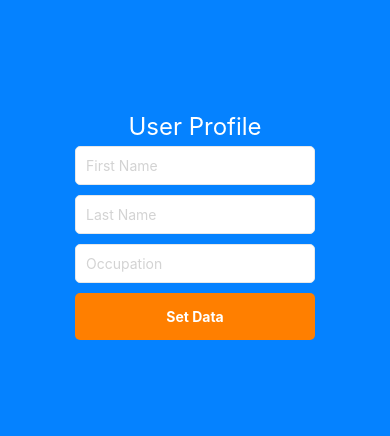
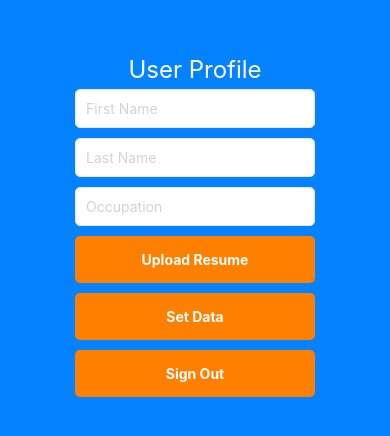
Before and after one commit to AIM-Opportunities/AIM, a React Native app: screen /Home in a window 390 px wide. Shown: the part 194-630 px from the top of the page. Built offline with nearby package versions, Linux system fonts and the light colour scheme.

Commit message:
added implemenation for file select but still cant push to fire storage

```diff
--- a/firebase/firebase-config.js
+++ b/firebase/firebase-config.js
@@ -1,6 +1,7 @@
 import {initializeApp} from 'firebase/app';
 import {getReactNativePersistence, initializeAuth} from 'firebase/auth/react-native';
 import {getFirestore} from 'firebase/firestore/lite';
+import {getStorage} from "firebase/storage";
 import AsyncStorage from "@react-native-async-storage/async-storage";
 
 const firebaseConfig = {
@@ -22,4 +23,5 @@ export const authentication = initializeAuth(app, {
   persistence: getReactNativePersistence(AsyncStorage),
 });
 
+export const storage = getStorage(app);
 export const db = getFirestore(app);
--- a/package.json
+++ b/package.json
@@ -6,6 +6,7 @@
     "start": "expo start",
     "android": "expo start --android",
     "ios": "expo start --ios",
+    "wweb": "expo start --web",
     "web": "export NODE_OPTIONS=--openssl-legacy-provider && expo start --web",
     "test": "jest",
     "lint": "eslint .",
@@ -20,12 +21,14 @@
     "@react-native-firebase/auth": "^15.7.0",
     "@react-native-firebase/firestore": "^15.7.0",
     "@react-native-firebase/installations": "^15.7.0",
+    "@react-native-firebase/storage": "^16.1.1",
     "@react-navigation/native": "^6.0.13",
     "@react-navigation/native-stack": "^6.9.1",
     "@react-navigation/stack": "^6.3.2",
     "cocoapods": "^0.0.0",
     "expo": "^46.0.16",
     "expo-application": "^4.2.2",
+    "expo-document-picker": "^10.3.0",
     "expo-status-bar": "~1.4.0",
     "firebase": "^9.12.0",
     "firebase-firestore-lite": "^1.0.3",
@@ -35,6 +38,7 @@
     "react": "18.0.0",
     "react-dom": "18.0.0",
     "react-native": "0.69.6",
+    "react-native-document-picker": "^8.1.2",
     "react-native-firebase": "^5.6.0",
     "react-native-safe-area-context": "4.3.1",
     "react-native-screens": "3.15.0",
--- /dev/null
+++ b/src/components/FileInput/FileInput.js
@@ -0,0 +1,55 @@
+import {Text, StyleSheet, Pressable} from 'react-native';
+import React from 'react';
+
+const FileInput = ({onPress, type = 'PRIMARY', bgColor, fgColor}) => {
+  return (
+    <Pressable
+      onPress={onPress}
+      style={[
+        styles.container,
+        styles[`container_${type}`],
+        bgColor ? {backgroundColor: bgColor} : {},
+      ]}>
+      <Text
+        style={[
+          styles.text,
+          styles[`text_${type}`],
+          fgColor ? {color: fgColor} : {},
+        ]}>
+        Upload Resume
+      </Text>
+    </Pressable>
+  );
+};
+
+const styles = StyleSheet.create({
+  container: {
+    width: '100%',
+    padding: 15,
+    marginVertical: 5,
+
+    alignItems: 'center',
+    borderRadius: 5,
+  },
+
+  container_PRIMARY: {
+    backgroundColor: '#FF7F00',
+  },
+  container_SECONDARY: {
+    borderColor: '#FF7F00',
+    borderWidth: 2,
+  },
+
+  container_TERTIARY: {},
+  text: {
+    fontWeight: 'bold',
+    color: 'white',
+  },
+  text_PRIMARY: {},
+  text_SECONDARY: {
+    color: '#FF7F00',
+  },
+  text_TERTIARY: {},
+});
+
+export default FileInput;
--- /dev/null
+++ b/src/components/FileInput/index.js
@@ -0,0 +1 @@
+export {default} from './FileInput';
--- a/src/screens/HomeScreen/index.js
+++ b/src/screens/HomeScreen/index.js
@@ -5,6 +5,7 @@ import {
   ScrollView,
   StyleSheet
 } from 'react-native';
+import * as DocumentPicker from 'expo-document-picker'
 import React, {useState, useEffect} from 'react';
 import CustomButton from '../../components/CustomButton';
 import {useNavigation} from '@react-navigation/native';
@@ -13,21 +14,24 @@ import {getDoc, doc,setDoc} from 'firebase/firestore/lite';
 import {authentication} from '../../../firebase/firebase-config';
 import {signOut} from 'firebase/auth';
 import CustomInput from '../../components/CustomInput';
+import FileInput from '../../components/FileInput';
+import { Storage } from 'firebase/storage';
 
 const HomeScreen = () => {
-  const [isSignedIn, setIsSignedIn] = useState(!!authentication.currentUser);
 
+  const [isSignedIn, setIsSignedIn] = useState(!!!authentication.currentUser);
   const [firstName, setFirstName] = useState('');
   const [lastName, setLastName] = useState('');
   const [occupation, setOccupation] = useState('');
+  const navigation = useNavigation();
+  const [data, setData] = useState('');
+  const [loading, setLoading] = useState(false);
+  const [error, setError] = useState('');
+  const [fileResponse, setFileResponse] = useState([]);
+  const [path,setPath] = useState([]);
+  const [file,setFile] = useState([]);
 
-  const navigation = useNavigation();
-
-
-    const [data, setData] = useState('');
-    const [loading, setLoading] = useState(false);
-    const [error, setError] = useState('');
-
+    // get user data and display it
     useEffect(() => {
       const getDocument = async () => {
         setLoading(true);
@@ -52,6 +56,7 @@ const HomeScreen = () => {
       getDocument();
     }, [] );
 
+  // set the user data in firestore db
   // press events can be async
   const onSetDataPressed = async () =>{
     //Add a new document in collection "userProfiles"
@@ -76,6 +81,19 @@ const HomeScreen = () => {
         console.log(err);
       });
   };
+
+  const onUploadResumePressed = async () => {
+    //Pick a single file
+    let result = await DocumentPicker.getDocumentAsync({});
+    alert(result.uri);
+    console.log(result);
+    let reference = Storage().ref(result.name);
+    let task = reference.putFile(result.uri);
+
+    task.then(() => {
+        console.log('File uploaded to the bucket!');
+    }).catch((e) => console.log('uploading file error => ', e));
+}
 
   return (
     <ScrollView
@@ -125,9 +143,9 @@ const HomeScreen = () => {
           value= {occupation}
           setValue={setOccupation}
         />
-
+        <FileInput onPress={onUploadResumePressed}/>
         <CustomButton text="Set Data" onPress={onSetDataPressed} />
-        {isSignedIn === true && (
+        {isSignedIn === !!!authentication.currentUser && (
             <CustomButton text="Sign Out" onPress={onSignOutPressed} />
           )
           }
@@ -137,6 +155,7 @@ const HomeScreen = () => {
   );
 };
 
+// styles
 const styles = StyleSheet.create({
   root: {
     alignItems: 'center',
```
Also changed, not shown: 2 other files (tests, documents, lock files or other folders).
